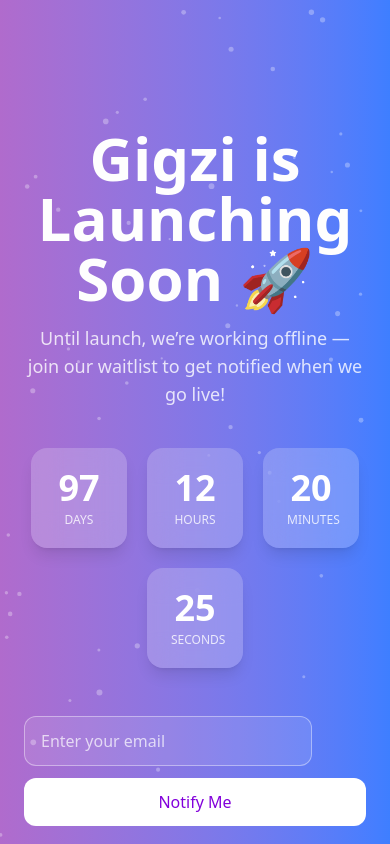
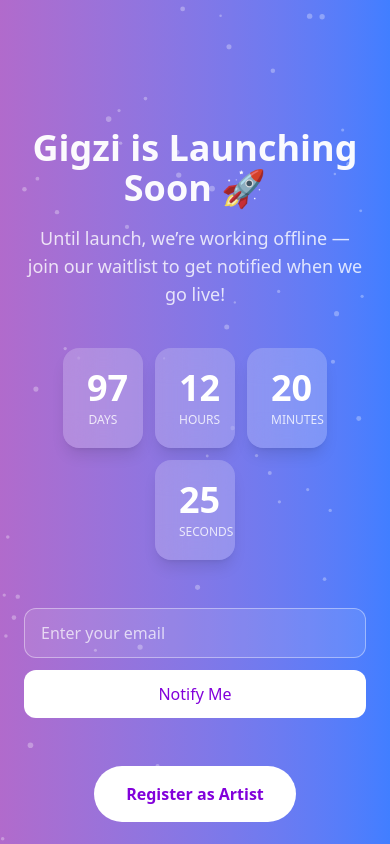
Before and after one commit to Gigzii4/gigzi_landing, a React (Vite) app: page / in a window 390 px wide. Shown: the top 844 px of the page. Built offline with nearby package versions, Linux system fonts and the light colour scheme.

Commit message:
repsponsivness changes

```diff
--- a/src/components/Landing.jsx
+++ b/src/components/Landing.jsx
@@ -93,7 +93,7 @@
 
       {/* HERO SECTION */}
       <section className="pt-32 pb-24 px-6 text-center text-white">
-        <h1 className="text-6xl md:text-7xl font-extrabold mb-4 animate-pulse">
+        <h1 className="text-4xl md:text-7xl font-extrabold mb-4 animate-pulse">
           Gigzi is Launching Soon 🚀
         </h1>
         <p className="text-lg md:text-xl mb-10 text-white/80">
@@ -101,11 +101,11 @@
         </p>
 
         {/* Countdown */}
-        <div className="flex flex-wrap justify-center gap-5 mb-12">
+        <div className="flex flex-wrap justify-center gap-3  md:gap-5 mb-12">
           {Object.entries(timeLeft).map(([key, value]) => (
             <div
               key={key}
-              className="bg-white/20 shadow-lg rounded-2xl px-6 py-5 w-24 md:w-28 hover:scale-105 transform transition backdrop-blur-lg"
+              className="bg-white/20 shadow-lg rounded-2xl px-6 py-5 w-20 md:w-28 hover:scale-105 transform transition backdrop-blur-lg"
             >
               <p className="text-4xl font-bold text-white">{value}</p>
               <p className="text-xs uppercase text-white/80 mt-1">{key}</p>
@@ -118,7 +118,7 @@
           <input
             type="email"
             placeholder="Enter your email"
-            className="border border-white/40 rounded-xl px-4 py-3 w-72 focus:outline-none focus:ring-2 focus:ring-white/60 bg-white/10 text-white placeholder-white/70"
+            className="border border-white/40 rounded-xl px-4 py-3 w-full md:w-72 focus:outline-none focus:ring-2 focus:ring-white/60 bg-white/10 text-white placeholder-white/70"
           />
           <button className="bg-white text-purple-700 px-6 py-3 rounded-xl hover:bg-gray-100 transition transform hover:scale-105">
             Notify Me
```
